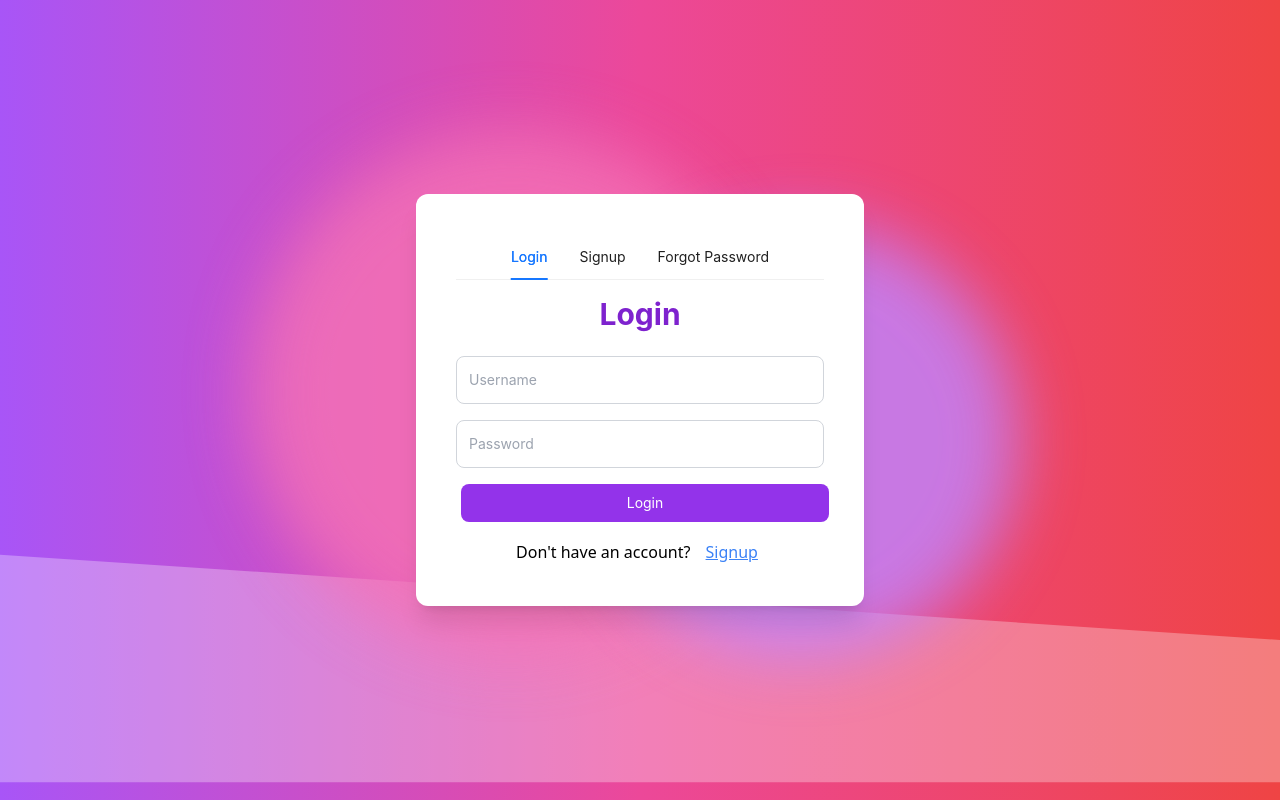
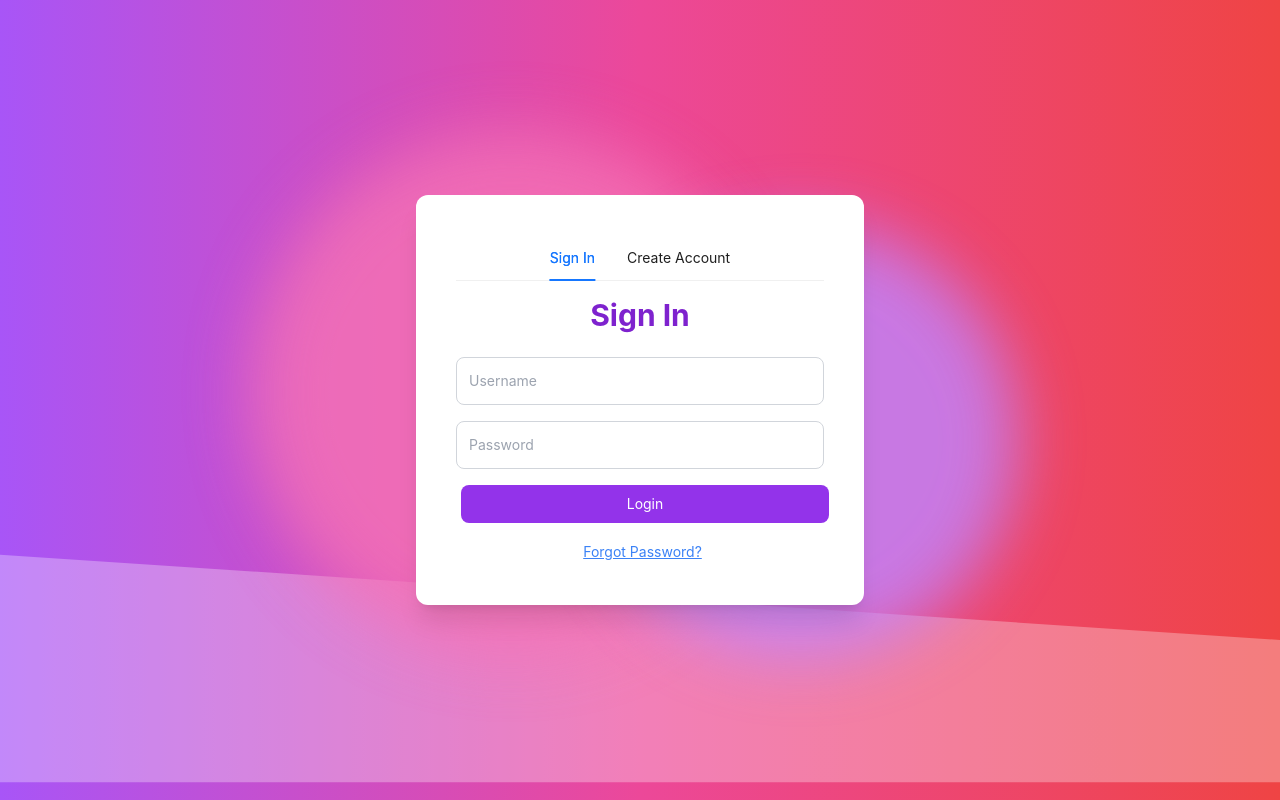
Before and after one commit to pranshulagrawal/React-learning, a React (Create React App) app: page /login in a window 1280 px wide. Built offline with nearby package versions, Linux system fonts and the light colour scheme; no server answers.

Commit message:
basic ui modification for login singup and forgot password

```diff
--- a/src/screens/AuthPage/index.tsx
+++ b/src/screens/AuthPage/index.tsx
@@ -5,10 +5,11 @@ import { useNavigate } from "react-router-dom";
 import { notification, Tabs } from "antd";
 
 const AuthPage: React.FC = () => {
-  // Separate state for tracking the current form view
-  const [view, setView] = useState<"login" | "signup" | "forgotPassword">(
-    "login"
-  );
+  // State for tracking the current form view (login/signup)
+  const [view, setView] = useState<"login" | "signup">("login");
+
+  // State for showing the forgot password form
+  const [showForgotPassword, setShowForgotPassword] = useState(false);
 
   // State for handling form data
   const [formData, setFormData] = useState<UserFormData>({
@@ -245,6 +246,7 @@ const AuthPage: React.FC = () => {
           confirmPassword: "",
           acceptTerms: false,
         });
+        setShowForgotPassword(false); // Hide forgot password and go back to login
       }
     } catch (error) {
       openNotificationWithIcon(
@@ -311,21 +313,21 @@ const AuthPage: React.FC = () => {
           animate="visible"
           variants={formVariants}
         >
-          {/* Tabs for Login, Signup, Forgot Password */}
+          {!showForgotPassword ? (
+            <>
+              {/* Tabs for Login, Signup */}
               <Tabs
                 defaultActiveKey="login"
                 centered
-            onChange={(key) =>
-              setView(key as "login" | "signup" | "forgotPassword")
-            }
+                onChange={(key) => setView(key as "login" | "signup")}
               >
-            <Tabs.TabPane tab="Login" key="login">
+                <Tabs.TabPane tab="Sign In" key="login">
                   <motion.h2
                     className="text-3xl font-bold text-center mb-6 text-purple-700"
                     initial={{ scale: 0.8 }}
                     animate={{ scale: 1, transition: { duration: 0.6 } }}
                   >
-                Login
+                    Sign In
                   </motion.h2>
 
                   <form
@@ -359,15 +361,24 @@ const AuthPage: React.FC = () => {
                       Login
                     </button>
                   </form>
+
+                  <p className="text-center mt-4">
+                    <button
+                      className="text-blue-500 underline"
+                      onClick={() => setShowForgotPassword(true)}
+                    >
+                      Forgot Password?
+                    </button>
+                  </p>
                 </Tabs.TabPane>
 
-            <Tabs.TabPane tab="Signup" key="signup">
+                <Tabs.TabPane tab="Create Account" key="signup">
                   <motion.h2
                     className="text-3xl font-bold text-center mb-6 text-purple-700"
                     initial={{ scale: 0.8 }}
                     animate={{ scale: 1, transition: { duration: 0.6 } }}
                   >
-                Signup
+                    Create New Account
                   </motion.h2>
 
                   <form
@@ -443,8 +454,10 @@ const AuthPage: React.FC = () => {
                     </button>
                   </form>
                 </Tabs.TabPane>
-
-            <Tabs.TabPane tab="Forgot Password" key="forgotPassword">
+              </Tabs>
+            </>
+          ) : (
+            <>
               <motion.h2
                 className="text-3xl font-bold text-center mb-6 text-purple-700"
                 initial={{ scale: 0.8 }}
@@ -474,18 +487,17 @@ const AuthPage: React.FC = () => {
                   Send Reset Link
                 </button>
               </form>
-            </Tabs.TabPane>
-          </Tabs>
 
               <p className="text-center mt-4">
-            Don't have an account?{" "}
                 <button
                   className="text-blue-500 underline"
-              onClick={() => setView("signup")}
+                  onClick={() => setShowForgotPassword(false)}
                 >
-              Signup
+                  Back to Sign In
                 </button>
               </p>
+            </>
+          )}
         </motion.div>
       </div>
     </div>
```
Lines whose indentation alone changed are shown as unchanged.
